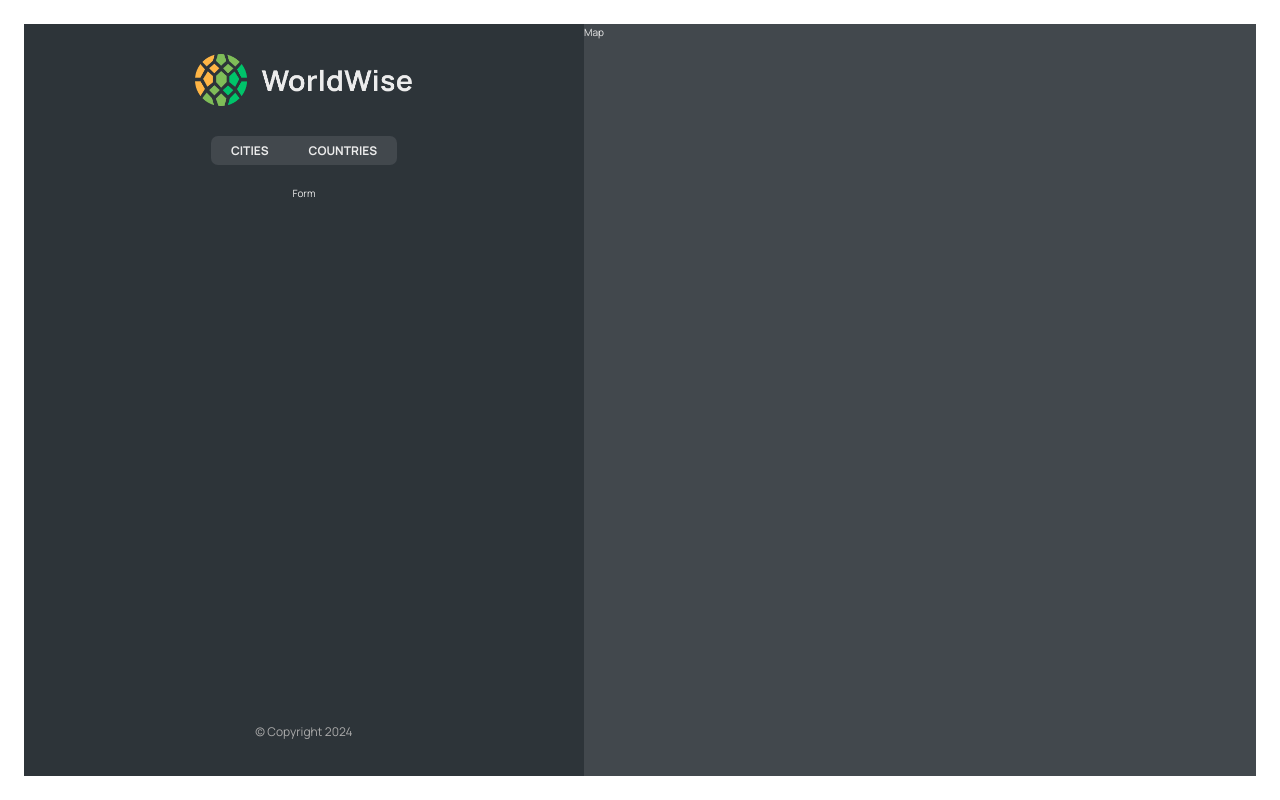
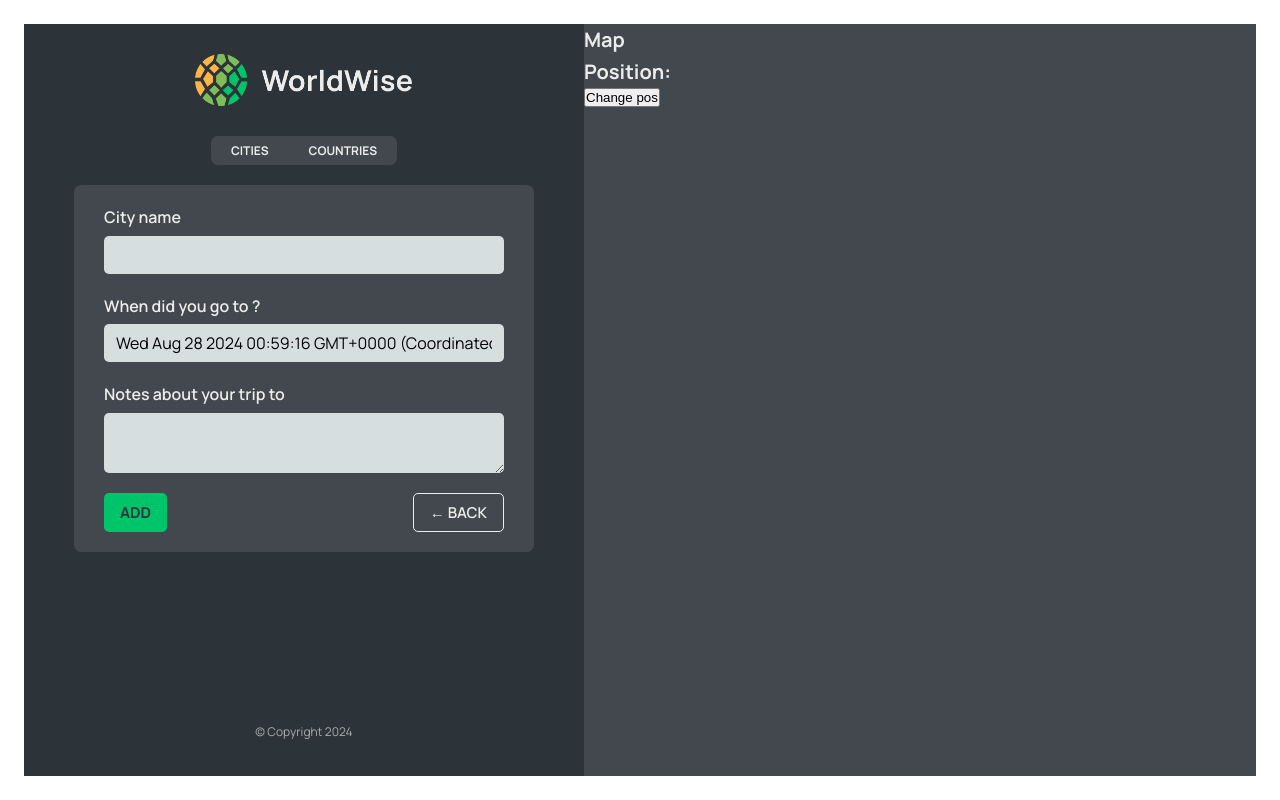
Before and after one commit to Kaitlyn-Folsom/worldwise, a React (Vite) app: page /app/form in a window 1280 px wide. Built offline with nearby package versions, Linux system fonts and the light colour scheme; data requests are answered from the project's data file.

Commit message:
additional navigation functionality

```diff
--- a/src/App.jsx
+++ b/src/App.jsx
@@ -1,5 +1,5 @@
 import { useState, useEffect } from 'react';
-import { BrowserRouter, Route, Routes } from 'react-router-dom';
+import { BrowserRouter, Navigate, Route, Routes } from 'react-router-dom';
 import Product from './pages/Product';
 import Pricing from './pages/Pricing';
 import Homepage from './pages/Homepage';
@@ -8,6 +8,8 @@
 import Login from './pages/Login';
 import CityList from './components/CityList';
 import CountriesList from './components/CountriesList';
+import City from './components/City';
+import Form from './components/Form';
 
 const BASE_URL = `http://localhost:9000`;
 function App() {
@@ -40,10 +42,11 @@
         <Route path={'product'} element={<Product />} />
         <Route path={'pricing'} element={<Pricing />} />
         <Route path={'app'} element={<AppLayout />}>
-          <Route index element={<CityList cities={cities} isLoading={isLoading} />} />
+          <Route index element={<Navigate replace to='cities' />} />
           <Route path={'cities'} element={<CityList cities={cities} isLoading={isLoading} />} />
+          <Route path={'cities/:id'} element={<City />} />
           <Route path={'countries'} element={<CountriesList cities={cities} isLoading={isLoading} />} />
-          <Route path={'form'} element={<p>Form</p>} />
+          <Route path={'form'} element={<Form />} />
         </Route>
         <Route path={'login'} element={<Login />} />
         <Route path={'*'} element={<PageNotFound />} />
--- /dev/null
+++ b/src/components/Button.jsx
@@ -0,0 +1,11 @@
+import styles from './Button.module.css';
+
+function Button({ children, onClick, type }) {
+  return (
+    <button onClick={onClick} className={`${styles.btn} ${styles[type]}`}>
+      {children}
+    </button>
+  );
+}
+
+export default Button;
--- a/src/components/City.jsx
+++ b/src/components/City.jsx
@@ -1,61 +1,64 @@
-import styles from "./City.module.css";
+// import styles from './City.module.css';
+// import { useParams, useSearchParams } from 'react-router-dom';
+// const lat = searchParams.get('lat');
+// const lng = searchParams.get('lng');
 
-const formatDate = (date) =>
-  new Intl.DateTimeFormat("en", {
-    day: "numeric",
-    month: "long",
-    year: "numeric",
-    weekday: "long",
-  }).format(new Date(date));
+// const formatDate = (date) =>
+//   new Intl.DateTimeFormat('en', {
+//     day: 'numeric',
+//     month: 'long',
+//     year: 'numeric',
+//     weekday: 'long',
+//   }).format(new Date(date));
 
 function City() {
-  // TEMP DATA
+  // const { id } = useParams();
+  // const [searchParams, setSearchParams] = useSearchParams();
+
   const currentCity = {
-    cityName: "Lisbon",
-    emoji: "🇵🇹",
-    date: "2027-10-31T15:59:59.138Z",
-    notes: "My favorite city so far!",
+    cityName: 'Lisbon',
+    emoji: '🇵🇹',
+    date: '2027-10-31T15:59:59.138Z',
+    notes: 'My favorite city so far!',
   };
 
   const { cityName, emoji, date, notes } = currentCity;
 
-  return (
-    <div className={styles.city}>
-      <div className={styles.row}>
-        <h6>City name</h6>
-        <h3>
-          <span>{emoji}</span> {cityName}
-        </h3>
-      </div>
+  return <div>{cityName}</div>;
 
-      <div className={styles.row}>
-        <h6>You went to {cityName} on</h6>
-        <p>{formatDate(date || null)}</p>
-      </div>
+  // return (
+  //   <div className={styles.city}>
+  //     <div className={styles.row}>
+  //       <h6>City name</h6>
+  //       <h3>
+  //         <span>{emoji}</span> {cityName}
+  //       </h3>
+  //     </div>
 
-      {notes && (
-        <div className={styles.row}>
-          <h6>Your notes</h6>
-          <p>{notes}</p>
-        </div>
-      )}
+  //     <div className={styles.row}>
+  //       <h6>You went to {cityName} on</h6>
+  //       <p>{formatDate(date || null)}</p>
+  //     </div>
 
-      <div className={styles.row}>
-        <h6>Learn more</h6>
-        <a
-          href={`https://en.wikipedia.org/wiki/${cityName}`}
-          target="_blank"
-          rel="noreferrer"
-        >
-          Check out {cityName} on Wikipedia &rarr;
-        </a>
-      </div>
+  //     {notes && (
+  //       <div className={styles.row}>
+  //         <h6>Your notes</h6>
+  //         <p>{notes}</p>
+  //       </div>
+  //     )}
 
-      <div>
-        <ButtonBack />
-      </div>
-    </div>
-  );
+  //     <div className={styles.row}>
+  //       <h6>Learn more</h6>
+  //       <a href={`https://en.wikipedia.org/wiki/${cityName}`} target='_blank' rel='noreferrer'>
+  //         Check out {cityName} on Wikipedia &rarr;
+  //       </a>
+  //     </div>
+
+  //     <div>
+  //       <ButtonBack />
+  //     </div>
+  //   </div>
+  // );
 }
 
 export default City;
--- a/src/components/CityItem.jsx
+++ b/src/components/CityItem.jsx
@@ -1,9 +1,10 @@
 /* eslint-disable react/prop-types */
+import { Link } from 'react-router-dom';
 import styles from './CityItem.module.css';
 
 function CityItem({ city }) {
   console.log(city);
-  const { emoji, cityName, date } = city;
+  const { emoji, cityName, date, id, position } = city;
 
   const formatDate = (date) =>
     new Intl.DateTimeFormat('en', {
@@ -13,11 +14,13 @@
     }).format(new Date(date));
 
   return (
-    <li className={styles.cityItem}>
-      <span className={styles.emoji}>{emoji}</span>
-      <h3 className={styles.name}>{cityName}</h3>
-      <time className={styles.date}>({formatDate(date)})</time>
-      <button className={styles.deleteBtn}>&times;</button>
+    <li>
+      <Link className={styles.cityItem} to={`${id}?lat=${position.lat}&lng=${position.lng}`}>
+        <span className={styles.emoji}>{emoji}</span>
+        <h3 className={styles.name}>{cityName}</h3>
+        <time className={styles.date}>({formatDate(date)})</time>
+        <button className={styles.deleteBtn}>&times;</button>
+      </Link>
     </li>
   );
 }
--- a/src/components/Form.jsx
+++ b/src/components/Form.jsx
@@ -1,56 +1,55 @@
 // "https://api.bigdatacloud.net/data/reverse-geocode-client?latitude=0&longitude=0"
 
-import { useState } from "react";
+import { useState } from 'react';
 
-import styles from "./Form.module.css";
+import styles from './Form.module.css';
+import Button from './Button';
+import { useNavigate } from 'react-router-dom';
 
 export function convertToEmoji(countryCode) {
   const codePoints = countryCode
     .toUpperCase()
-    .split("")
+    .split('')
     .map((char) => 127397 + char.charCodeAt());
   return String.fromCodePoint(...codePoints);
 }
 
 function Form() {
-  const [cityName, setCityName] = useState("");
-  const [country, setCountry] = useState("");
+  const navigate = useNavigate();
+  const [cityName, setCityName] = useState('');
+  const [country, setCountry] = useState('');
   const [date, setDate] = useState(new Date());
-  const [notes, setNotes] = useState("");
+  const [notes, setNotes] = useState('');
 
   return (
     <form className={styles.form}>
       <div className={styles.row}>
-        <label htmlFor="cityName">City name</label>
-        <input
-          id="cityName"
-          onChange={(e) => setCityName(e.target.value)}
-          value={cityName}
-        />
+        <label htmlFor='cityName'>City name</label>
+        <input id='cityName' onChange={(e) => setCityName(e.target.value)} value={cityName} />
         {/* <span className={styles.flag}>{emoji}</span> */}
       </div>
 
       <div className={styles.row}>
-        <label htmlFor="date">When did you go to {cityName}?</label>
-        <input
-          id="date"
-          onChange={(e) => setDate(e.target.value)}
-          value={date}
-        />
+        <label htmlFor='date'>When did you go to {cityName}?</label>
+        <input id='date' onChange={(e) => setDate(e.target.value)} value={date} />
       </div>
 
       <div className={styles.row}>
-        <label htmlFor="notes">Notes about your trip to {cityName}</label>
-        <textarea
-          id="notes"
-          onChange={(e) => setNotes(e.target.value)}
-          value={notes}
-        />
+        <label htmlFor='notes'>Notes about your trip to {cityName}</label>
+        <textarea id='notes' onChange={(e) => setNotes(e.target.value)} value={notes} />
       </div>
 
       <div className={styles.buttons}>
-        <button>Add</button>
-        <button>&larr; Back</button>
+        <Button type={'primary'}>Add</Button>
+        <Button
+          type={'back'}
+          onClick={(e) => {
+            e.perventDefault();
+            navigate(-1);
+          }}
+        >
+          &larr; Back
+        </Button>
       </div>
     </form>
   );
--- a/src/components/Map.jsx
+++ b/src/components/Map.jsx
@@ -1,7 +1,20 @@
+import { useNavigate, useSearchParams } from 'react-router-dom';
 import styles from './Map.module.css';
 
 function Map() {
-  return <div className={styles.mapContainer}>Map</div>;
+  const navigate = useNavigate();
+  const [searchParams, setSearchParams] = useSearchParams();
+  const lat = searchParams.get('lat');
+  const lng = searchParams.get('lng');
+  return (
+    <div className={styles.mapContainer} onClick={() => navigate('form')}>
+      <h1>Map</h1>
+      <h1>
+        Position: {lat} {lng}
+      </h1>
+      <button>Change pos</button>
+    </div>
+  );
 }
 
 export default Map;
```
